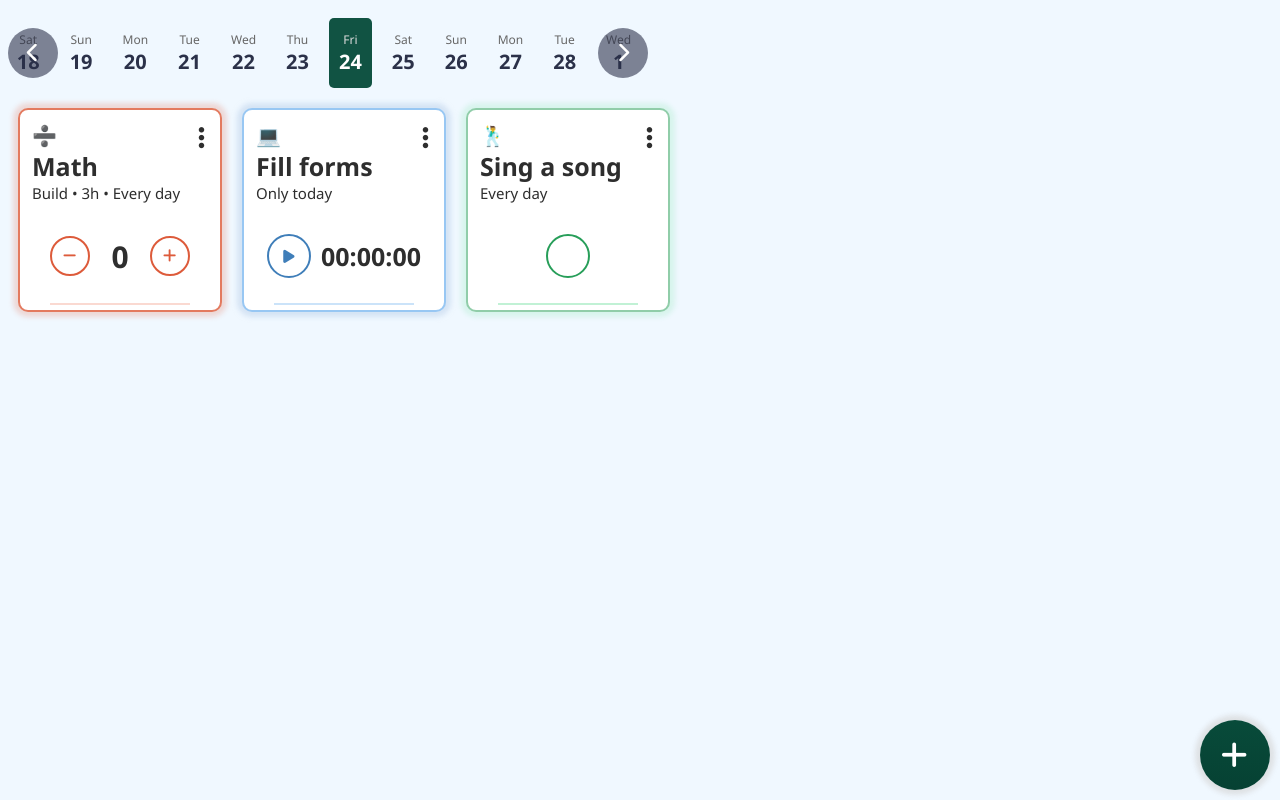
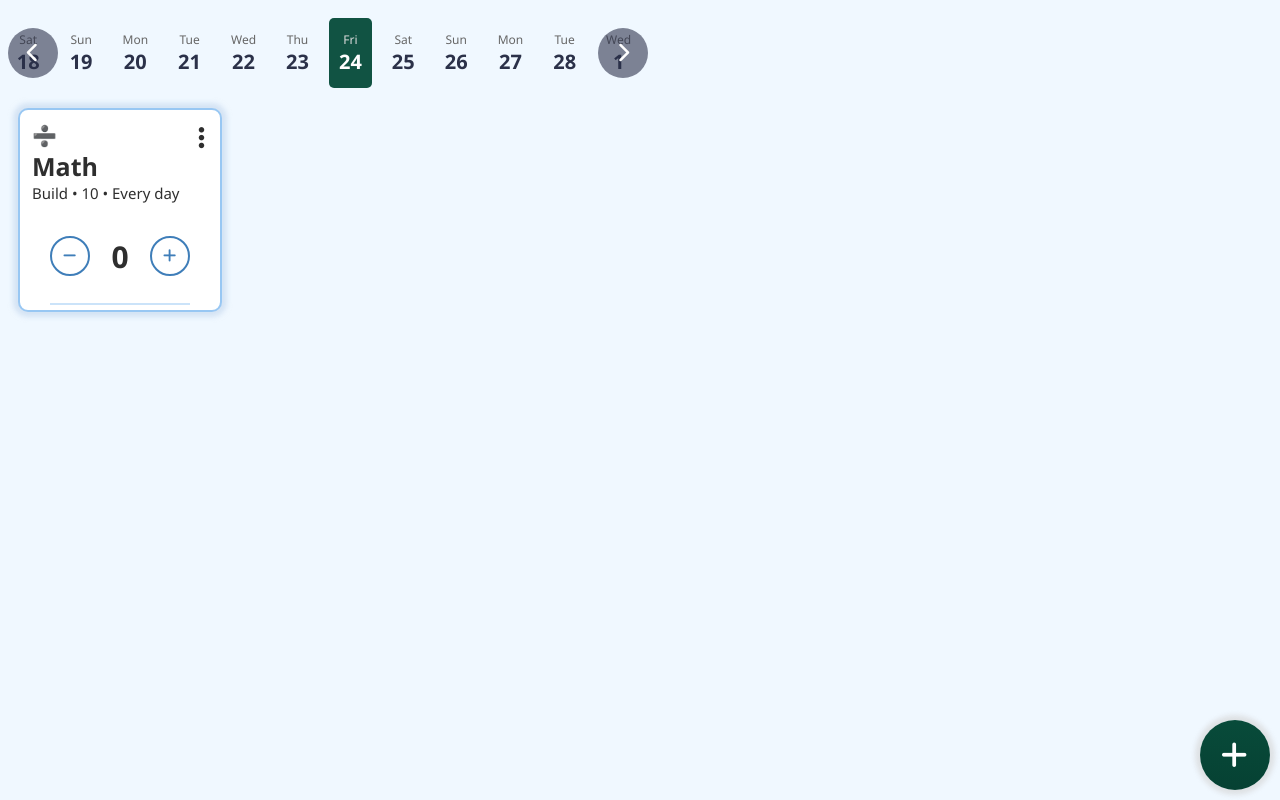
Before and after one commit to eti-iniER/webtasks, a React (Vite) app: page / in a window 1280 px wide. Built offline with nearby package versions, Linux system fonts and the light colour scheme.

Commit message:
Minor functional improvements

```diff
--- a/src/App.jsx
+++ b/src/App.jsx
@@ -10,35 +10,17 @@ import { useState } from "react";
 let tasks = [
   {
     name: "Math",
-    description: "Build • 3h • Every day",
+    description: "Build • 10 • Every day",
     type: "Counter",
-    theme: "red",
+    theme: "blue",
     goal: 10,
     emoji: "➗",
   },
-
-  {
-    name: "Fill forms",
-    description: "Only today",
-    type: "Timer",
-    theme: "blue",
-    goal: 60,
-    emoji: "💻",
-  },
-
-  {
-    name: "Sing a song",
-    description: "Every day",
-    type: "Checkbox",
-    theme: "green",
-    goal: 1,
-    emoji: "🕺"
-  }
 ];
 
 function App() {
   const [menuState, setMenuState] = useState("none");
-  const [createMenuDisplayState, setCreateMenuDisplayState] = useState("none");
+  const [sideBarDisplayState, setSideBarDisplayState] = useState("none");
   const [currentTask, setCurrentTask] = useState(tasks[0]);
   const [visibleTasks, setvisibleTasks] = useState(tasks);
 
@@ -51,12 +33,12 @@ function App() {
     }
   }
 
-  const toggleCreateMenu = () => {
-    if (createMenuDisplayState === "flex") {
-      setCreateMenuDisplayState("none")
+  const toggleSideBar = () => {
+    if (sideBarDisplayState === "flex") {
+      setSideBarDisplayState("none");
     }
     else {
-      setCreateMenuDisplayState("flex")
+      setSideBarDisplayState("flex");
     }
   };
 
@@ -88,9 +70,9 @@ function App() {
         {[allTasks]}
       </TaskGrid>
 
-      <TaskCreateButton toggleCreateMenu={toggleCreateMenu} />
+      <TaskCreateButton toggleCreateMenu={toggleSideBar} />
       <TaskItemMenu displayState={menuState} task={currentTask} close={toggleMenu} />
-      <SideBar displayState={createMenuDisplayState} close={toggleCreateMenu} createTask={saveTaskHandler} />
+      <SideBar displayState={sideBarDisplayState} close={toggleSideBar} createTask={saveTaskHandler} />
     </div>
   )
 }
--- a/src/components/ChoicePage.css
+++ b/src/components/ChoicePage.css
@@ -1,4 +1,9 @@
 .choice-page {
     display: none;
     flex-direction: column;
+    height: 100%;
+    width: 100%;
+    align-items: center;
+    padding: 10px;
+    margin: 10px;
 }
--- a/src/components/SideBar.css
+++ b/src/components/SideBar.css
@@ -1,6 +1,6 @@
-.create-task {
+.sidebar {
     width: 35vw;
-    height: 100vh;
+    height: 100%;
     position: fixed;
     right: 0px;
     top: 0px;
@@ -8,12 +8,11 @@
     box-shadow: 0px 0px 5px 5px #4e4e4e3d;
     display: flex;
     flex-direction: column;
-    padding: 10px;
     animation-name: slide-in;
     animation-duration: 0.2s;
     animation-timing-function: ease-out;
-    justify-content: center;
-    padding-top: 0px;
+    align-items: center;
+    padding: 10px;
 }
 
 .cancel {
@@ -23,6 +22,8 @@
     cursor: default;
     text-align: center;
     padding: 10px;
+    position: absolute;
+    bottom: 30px;
 }
 
 .create-task-header {
--- a/src/components/SideBar.jsx
+++ b/src/components/SideBar.jsx
@@ -9,7 +9,6 @@ import TaskConfigPage from "./TaskConfigPage";
 const SideBar = (props) => {
     let defaultChoices = {
         buildOrQuit: "Build",
-        type: "Timer"
     }
     const [taskCreationProgress, setTaskCreationProgress] = useState(1);
     const [choices, setChoices] = useState(defaultChoices);
@@ -53,12 +52,13 @@ const SideBar = (props) => {
         nextPage();
     }
     const createTask = (taskData) => {
-        console.log(`From inside Sidebar, taskData is: `);
-        console.log(taskData);
+        let defaultChoices = {
+            buildOrQuit: "Build",
+        }
         props.createTask(taskData);
     }
     return (
-        <div className="create-task" style={{ display: props.displayState }}>
+        <div className="sidebar" style={{ display: props.displayState }}>
             <ChoicePage displayState={taskCreationProgress === 1 ? "flex" : "none"}>
                 <h2 className="create-task-header">What do you want to do?</h2>
                 <TaskSetupSelectorChoice title="Build a habit" leftIcon={buildLeftIcon} rightIcon={rightIcon}
@@ -87,7 +87,7 @@ const SideBar = (props) => {
 
                 <TaskSetupSelectorChoice title="Track your do's or dont's" leftIcon={doDontLeftIcon} rightIcon={rightIcon}
                     description={
-                        "For example - sobriety, flossing, laundry,, no fap, watering plants, etc"
+                        "For example - sobriety, flossing, laundry, no fap, watering plants, etc"
                     } action={setToCheckbox} />
 
                 <TaskSetupSelectorChoice title="Track specific amount" leftIcon={amountLeftIcon} rightIcon={rightIcon}
@@ -102,7 +102,7 @@ const SideBar = (props) => {
 
             </ChoicePage>
 
-            {taskCreationProgress === 3 ? <TaskConfigPage previousChoices={choices} createTask={createTask} /> : ""}
+            {taskCreationProgress === 3 ? <TaskConfigPage previousChoices={choices} createTask={createTask} closeSidebar={close} /> : ""}
 
             <a className="cancel" onClick={close}>Cancel</a>
         </div>
--- a/src/components/TaskConfigPage.css
+++ b/src/components/TaskConfigPage.css
@@ -1,8 +1,10 @@
 .task-config-page {
-    overflow-y: scroll;
+    margin: 0px;
+    width: 100%;
 }
 
 .task-config-form {
+    width: 100%;
     display: flex;
     flex-direction: column;
 }
--- a/src/components/TaskConfigPage.jsx
+++ b/src/components/TaskConfigPage.jsx
@@ -111,6 +111,7 @@ const TaskConfigPage = (props) => {
 
 
         props.createTask(task);
+        props.closeSidebar();
 
     }
     return (
```
